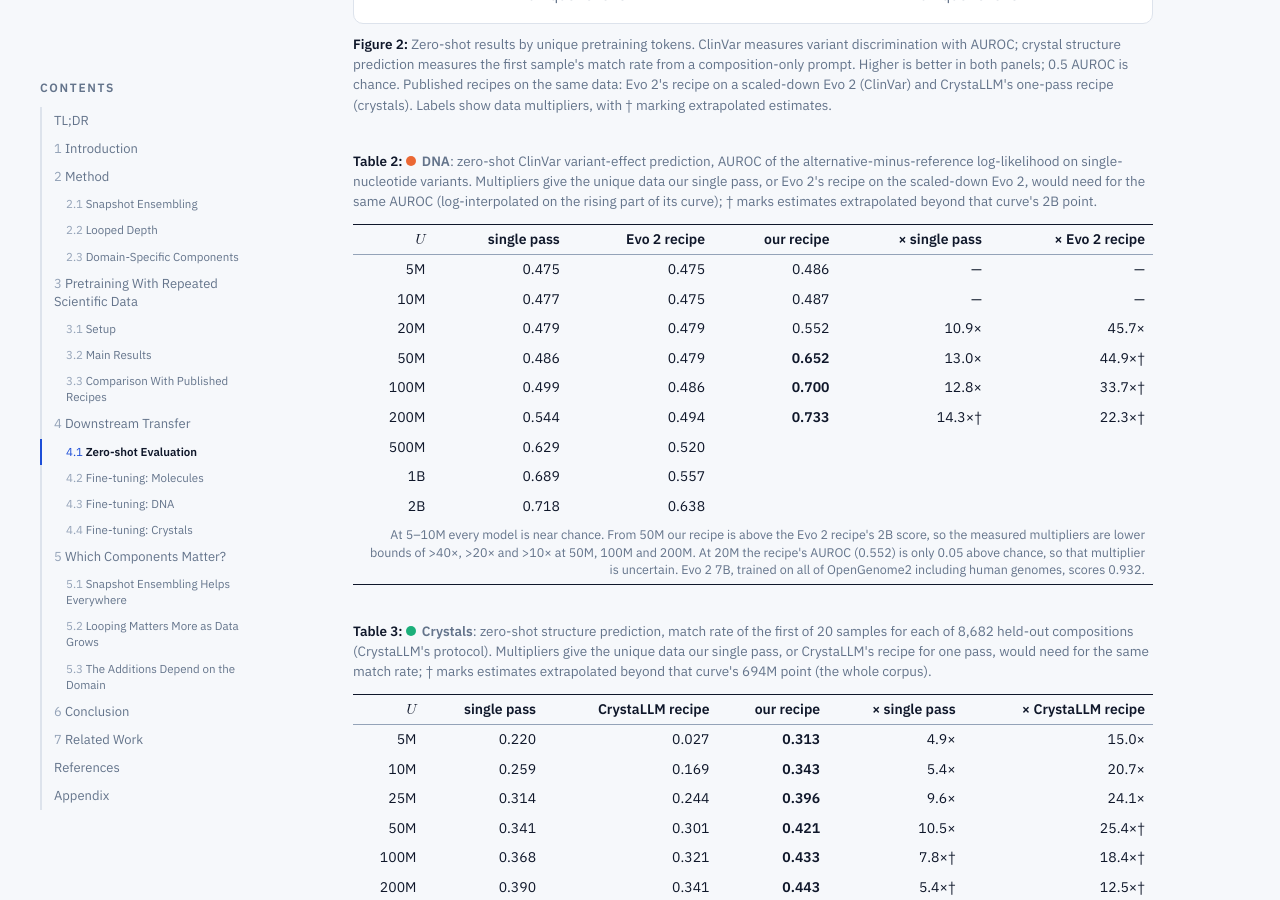
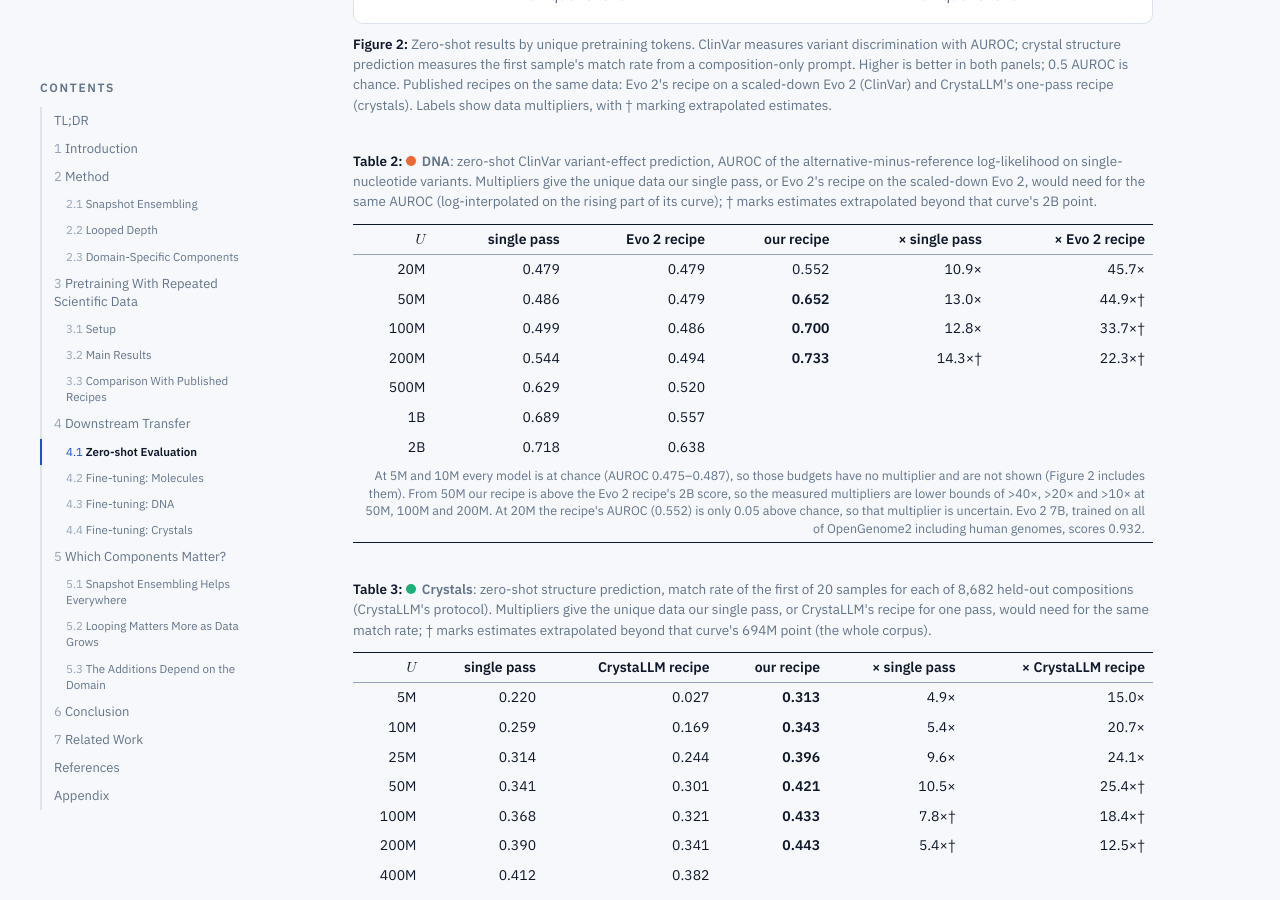
Before and after one commit to Asatheesh6561/Asatheesh6561.github.io, a Jekyll site: the page data-constrained-scientific-pretraining/index.html, which Jekyll copies as it is, in a window 1280 px wide and 900 px high, scrolled down 6779 px. Built offline with Jekyll 4.4.1, drawn with Linux system fonts in a browser that asks for light colours.

Commit message:
Table 2: drop the at-chance 5M/10M rows
Co-Authored-By: Claude Opus 5.5 <noreply@anthropic.com>

```diff
--- a/data-constrained-scientific-pretraining/index.html
+++ b/data-constrained-scientific-pretraining/index.html
@@ -301,8 +301,6 @@
       <div class="scroll"><table class="tab">
         <thead><tr><th class="r">$U$</th><th class="r">single pass</th><th class="r">Evo 2 recipe</th><th class="r">our recipe</th><th class="r">× single pass</th><th class="r">× Evo 2 recipe</th></tr></thead>
         <tbody>
-          <tr><td class="r">5M</td><td class="r">0.475</td><td class="r">0.475</td><td class="r">0.486</td><td class="r">—</td><td class="r">—</td></tr>
-          <tr><td class="r">10M</td><td class="r">0.477</td><td class="r">0.475</td><td class="r">0.487</td><td class="r">—</td><td class="r">—</td></tr>
           <tr><td class="r">20M</td><td class="r">0.479</td><td class="r">0.479</td><td class="r">0.552</td><td class="r">10.9×</td><td class="r">45.7×</td></tr>
           <tr><td class="r">50M</td><td class="r">0.486</td><td class="r">0.479</td><td class="r hi">0.652</td><td class="r">13.0×</td><td class="r">44.9×†</td></tr>
           <tr><td class="r">100M</td><td class="r">0.499</td><td class="r">0.486</td><td class="r hi">0.700</td><td class="r">12.8×</td><td class="r">33.7×†</td></tr>
@@ -310,7 +308,7 @@
           <tr><td class="r">500M</td><td class="r">0.629</td><td class="r">0.520</td><td class="r"></td><td class="r"></td><td class="r"></td></tr>
           <tr><td class="r">1B</td><td class="r">0.689</td><td class="r">0.557</td><td class="r"></td><td class="r"></td><td class="r"></td></tr>
           <tr><td class="r">2B</td><td class="r">0.718</td><td class="r">0.638</td><td class="r"></td><td class="r"></td><td class="r"></td></tr>
-          <tr><td class="r note" colspan="6">At 5–10M every model is near chance. From 50M our recipe is above the Evo 2 recipe's 2B score, so the measured multipliers are lower bounds of &gt;40×, &gt;20× and &gt;10× at 50M, 100M and 200M. At 20M the recipe's AUROC (0.552) is only 0.05 above chance, so that multiplier is uncertain. Evo 2 7B, trained on all of OpenGenome2 including human genomes, scores 0.932.</td></tr>
+          <tr><td class="r note" colspan="6">At 5M and 10M every model is at chance (AUROC 0.475–0.487), so those budgets have no multiplier and are not shown (Figure 2 includes them). From 50M our recipe is above the Evo 2 recipe's 2B score, so the measured multipliers are lower bounds of &gt;40×, &gt;20× and &gt;10× at 50M, 100M and 200M. At 20M the recipe's AUROC (0.552) is only 0.05 above chance, so that multiplier is uncertain. Evo 2 7B, trained on all of OpenGenome2 including human genomes, scores 0.932.</td></tr>
         </tbody>
       </table></div>
     </figure>
```
